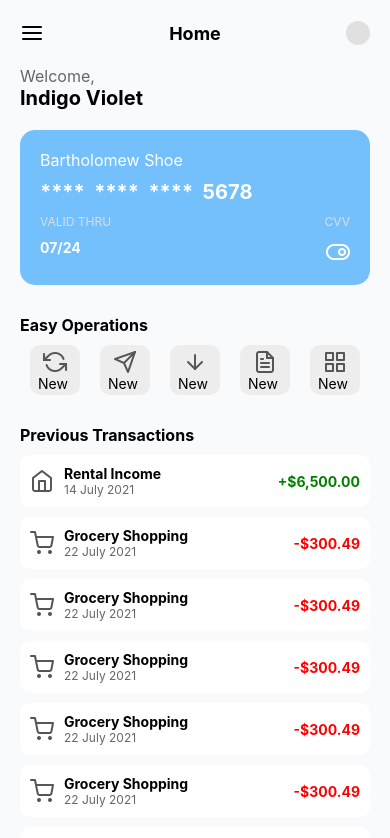
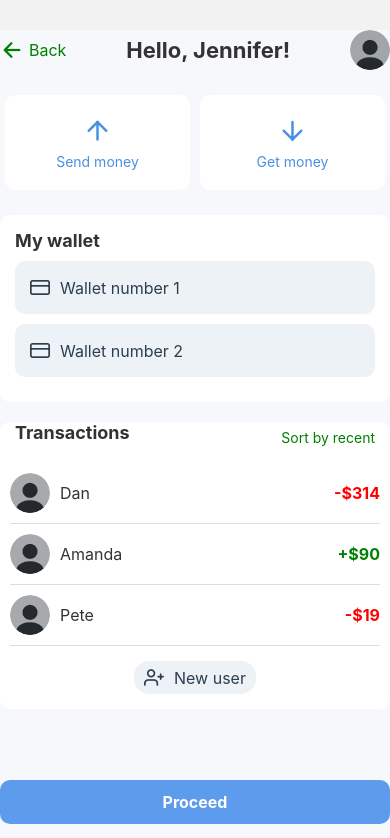
Before and after one commit to HoangAnhEm/AIChatBot_Frontend, a React Native app: screen / in a window 390 px wide. Shown: the top 838 px of the page. Built offline with nearby package versions, Linux system fonts and the light colour scheme.

Commit message:
feat: New Transfer (Ongoing)

```diff
--- a/src/navigation/RootNavigation.js
+++ b/src/navigation/RootNavigation.js
@@ -17,12 +17,12 @@ const RootNavigator = () => {
   return (
     <NavigationContainer>
       <Stack.Navigator screenOptions={{ headerShown: false }}>
+        <Stack.Screen name="NewTransferScreen" component={NewTransferScreen} />
+        <Stack.Screen name="DevScreen" component={DevScreen} />
         <Stack.Screen name="Home" component={HomeScreen} />
-        <Stack.Screen name="NewTransferScreen" component={NewTransferScreen} />
+        <Stack.Screen name="PaymentScreen" component={PaymentScreen} />
         <Stack.Screen name="TransferComplete" component={TransferComplete} />
         <Stack.Screen name="DevScreen2" component={DevScreen2} />
-        <Stack.Screen name="PaymentScreen" component={PaymentScreen} />
-        <Stack.Screen name="DevScreen" component={DevScreen} />
         <Stack.Screen name="Login" component={LoginScreen} />
       </Stack.Navigator>
     </NavigationContainer>
--- a/src/screens/NewTransfer.tsx
+++ b/src/screens/NewTransfer.tsx
@@ -1,5 +1,5 @@
 import React, { useState } from "react";
-import { View, Text, Image, FlatList, StyleSheet, TouchableOpacity } from "react-native";
+import { View, Text, Image, FlatList, StyleSheet, TouchableOpacity, SafeAreaView } from "react-native";
 import { StackNavigationProp } from '@react-navigation/stack';
 import { useNavigation } from '@react-navigation/native';
 import { Ionicons } from "@expo/vector-icons";
@@ -25,7 +25,7 @@ const NewTransferScreen = () => {
   const [transactionPartner, setTransactionPartner] = useState("");
 
   return (
-    <View style={styles.container}>
+    <SafeAreaView style={styles.safeArea}>
       {/* Header */}
       <View style={styles.header}>
         <TouchableOpacity style={styles.backButton} onPress={() => {navigation.goBack()}}>
@@ -39,11 +39,11 @@ const NewTransferScreen = () => {
 
       {/* Action Buttons */}
       <View style={styles.actions}>
-        <TouchableOpacity style={styles.actionButton} onPress={() => {setTransactionType("Send"); confirmTransaction()}}>
+        <TouchableOpacity style={[styles.actionButton, transactionType === "Send" && styles.selectedActionButton]} onPress={() => {setTransactionType("Send")}}>
           <Icon name="arrow-up" size={30} color="#4a90e2" />
           <Text style={styles.actionText}>Send money</Text>
         </TouchableOpacity>
-        <TouchableOpacity style={styles.actionButton} onPress={() => {setTransactionType("Get"); confirmTransaction()}}>
+        <TouchableOpacity style={[styles.actionButton, transactionType === "Get" && styles.selectedActionButton]} onPress={() => {setTransactionType("Get")}}>
           <Icon name="arrow-down" size={30} color="#4a90e2" />
           <Text style={styles.actionText}>Get money</Text>
         </TouchableOpacity>
@@ -52,11 +52,11 @@ const NewTransferScreen = () => {
       {/* My Cards */}
       <View style={styles.cardsContainer}>
         <Text style={styles.sectionTitle}>My wallet</Text>
-        <TouchableOpacity style={styles.card} onPress={() => {setWallet("Wallet number 1")}}>
+        <TouchableOpacity style={[styles.card, wallet === "Wallet number 1" && styles.selectedCard]} onPress={() => {setWallet("Wallet number 1")}}>
           <Icon name="credit-card" size={20} color="#2c3e50" />
           <Text style={styles.cardText}>Wallet number 1</Text>
         </TouchableOpacity>
-        <TouchableOpacity style={styles.card} onPress={() => {setWallet("Wallet number 2")}}>
+        <TouchableOpacity style={[styles.card, wallet === "Wallet number 2" && styles.selectedCard]} onPress={() => {setWallet("Wallet number 2")}}>
           <Icon name="credit-card" size={20} color="#2c3e50" />
           <Text style={styles.cardText}>Wallet number 2</Text>
         </TouchableOpacity>
@@ -72,21 +72,40 @@ const NewTransferScreen = () => {
         <FlatList
           data={transactions}
           keyExtractor={(item) => item.id}
-          renderItem={({ item }) => (
-            <TouchableOpacity style={styles.transactionItem} onPress={() => {setTransactionPartner(item.name)}}>
-              <Image source={item.avatar} style={styles.transactionAvatar} />
-              <Text style={styles.transactionName}>{item.name}</Text>
-              <Text style={[styles.transactionAmount, { color: item.color }]}>{item.amount}</Text>
-            </TouchableOpacity>
-          )}
+          renderItem={({ item }) => {
+            const isSelected = item.name === transactionPartner;
+
+            return (
+              <View style={[styles.transactionItemContainer, isSelected && {backgroundColor: 'rgba(128, 128, 128, 0.2)'}]} >
+                <TouchableOpacity style={styles.transactionItem }
+                                          onPress={() => {setTransactionPartner(item.name)}}>
+                  <Image source={item.avatar} style={styles.transactionAvatar} />
+                  <Text style={styles.transactionName}>{item.name}</Text>
+                  <Text style={[styles.transactionAmount, { color: item.color }]}>{item.amount}</Text>
+                </TouchableOpacity>
+              </View>
+            )}
+          }
         />
+
+        <TouchableOpacity style={styles.addButton}>
+            <Icon name="user-plus" size={20} color="#2c3e50" />
+            <Text style={styles.cardText}>New user</Text>
+        </TouchableOpacity>
+
       </View>
-    </View>
+
+      <View style={styles.gap}></View>
+
+      <TouchableOpacity style={styles.proceedButton} onPress={() => {confirmTransaction()}}>
+        <Text style={styles.proceedText}>Proceed</Text>
+      </TouchableOpacity>
+    </SafeAreaView>
   );
 };
 
 const styles = StyleSheet.create({
-  container: { flex: 1, backgroundColor: "#f7f8fc", padding: 20 , marginTop: 30},
+  safeArea: { flex: 1, backgroundColor: "#f7f8fc", padding: 20 , marginTop: 30},
   header: { flexDirection: "row", justifyContent: "space-between", alignItems: "center" },
   greeting: { fontSize: 22, fontWeight: "bold", color: "#333" },
   avatar: { width: 40, height: 40, borderRadius: 20 },
@@ -94,12 +113,18 @@ const styles = StyleSheet.create({
   actions: { flexDirection: "row", justifyContent: "space-between", marginVertical: 20 },
   actionButton: { backgroundColor: "white", flex: 1, padding: 20, margin: 5, borderRadius: 10, alignItems: "center" },
   actionText: { marginTop: 5, fontSize: 14, color: "#4a90e2" },
-
+  selectedActionButton: {
+      borderWidth: 2,
+      borderColor: "#4a90e2",
+  },
   cardsContainer: { backgroundColor: "white", padding: 15, borderRadius: 10, marginBottom: 20 },
   sectionTitle: { fontSize: 18, fontWeight: "bold", color: "#333", marginBottom: 10 },
   card: { flexDirection: "row", alignItems: "center", backgroundColor: "#edf2f7", padding: 15, borderRadius: 10, marginBottom: 10 },
   cardText: { marginLeft: 10, fontSize: 16, color: "#2c3e50" },
-
+  selectedCard: {
+      borderColor: "blue",
+      borderWidth: 2,
+  },
   backButton: {
     flexDirection: "row",
     alignItems: "center",
@@ -113,14 +138,31 @@ const styles = StyleSheet.create({
     marginLeft: 5,
   },
 
-  transactionsContainer: { backgroundColor: "white", padding: 15, borderRadius: 10 },
-  transactionsHeader: { flexDirection: "row", justifyContent: "space-between", alignItems: "center", marginBottom: 10 },
+  transactionsContainer: { backgroundColor: "white", borderRadius: 10 },
+  transactionsHeader: { flexDirection: "row", paddingHorizontal: 15, justifyContent: "space-between", alignItems: "center", marginBottom: 10 },
   sortText: { color: "green", fontSize: 14 },
 
+  transactionItemContainer: { paddingHorizontal: 10, },
   transactionItem: { flexDirection: "row", alignItems: "center", paddingVertical: 10, borderBottomWidth: 1, borderBottomColor: "#ddd" },
   transactionAvatar: { width: 40, height: 40, borderRadius: 20, marginRight: 10 },
   transactionName: { flex: 1, fontSize: 16, color: "#333" },
   transactionAmount: { fontSize: 16, fontWeight: "bold" },
+  addButton: { flexDirection: "row", alignItems: "center", alignSelf: "center", backgroundColor: "#edf2f7", paddingVertical: 5, paddingHorizontal: 10, borderRadius: 15, marginVertical: 15 },
+  gap: {flex: 1},
+  proceedButton: {
+    width: "100%",
+    backgroundColor: "#5D9CEC",
+    padding: 12,
+    borderRadius: 10,
+    alignItems: "center",
+    marginBottom: 20,
+  },
+
+  proceedText: {
+    color: "white",
+    fontSize: 16,
+    fontWeight: "bold",
+  },
 });
 
 export default NewTransferScreen;
--- a/src/screens/Payment.tsx
+++ b/src/screens/Payment.tsx
@@ -1,5 +1,7 @@
 import React, { useState } from "react";
 import { View, Text, TextInput, TouchableOpacity, StyleSheet, Image } from "react-native";
+import { StackNavigationProp } from '@react-navigation/stack';
+import { useNavigation } from '@react-navigation/native';
 import { Dropdown } from "react-native-element-dropdown";
 import { Ionicons } from "@expo/vector-icons";
 import Icon from "react-native-vector-icons/Feather";
@@ -12,6 +14,7 @@ const countries = [
 ];
 
 const PaymentScreen = () => {
+  const navigation = useNavigation<StackNavigationProp<RootStackParamList>>();
 
   const [transaction, settransaction] = useState("");
   const [selectedCountry, setSelectedCountry] = useState(null);
@@ -30,7 +33,7 @@ const PaymentScreen = () => {
 
   return (
     <View style={styles.container}>
-      <TouchableOpacity style={styles.backButton}>
+      <TouchableOpacity style={styles.backButton} onPress={() => {navigation.goBack()}}>
         <Ionicons name="arrow-back" size={24} color="green" />
         <Text style={styles.backText}>Back</Text>
       </TouchableOpacity>
@@ -68,7 +71,7 @@ const PaymentScreen = () => {
           onChangeText={setIban}
         />
 
-        <TouchableOpacity style={styles.proceedButton}>
+        <TouchableOpacity style={styles.proceedButton} onPress={() => {navigation.navigate("TransferComplete")}}>
           <Text style={styles.proceedText}>Proceed</Text>
         </TouchableOpacity>
       </View>
--- a/src/screens/dev.tsx
+++ b/src/screens/dev.tsx
@@ -1,37 +1,34 @@
-import React, { useState } from "react";
-import { View, TextInput, StyleSheet } from "react-native";
+import { SafeAreaView, View, Text, StyleSheet } from "react-native";
 
-const PhoneNumberInput = () => {
-  const [phoneNumber, setPhoneNumber] = useState("");
-
+export default function App() {
   return (
-    <View style={styles.container}>
-      <TextInput
-        style={styles.input}
-        placeholder="Nhập số điện thoại"
-        keyboardType="phone-pad"
-        value={phoneNumber}
-        onChangeText={setPhoneNumber}
-      />
-    </View>
+    <SafeAreaView style={styles.safeArea}>
+      <View style={styles.container}>
+        <Text>Hello, world!</Text>
+      </View>
+      <View style={styles.footer}>
+        <Text style={styles.footerText}>Footer with marginBottom</Text>
+      </View>
+    </SafeAreaView>
   );
-};
+}
 
 const styles = StyleSheet.create({
+  safeArea: {
+    flex: 1,
+    backgroundColor: "#f5f5f5",
+  },
   container: {
     flex: 1,
     justifyContent: "center",
     alignItems: "center",
   },
-  input: {
-    width: "80%",
-    height: 50,
-    borderWidth: 1,
-    borderColor: "#ccc",
-    borderRadius: 10,
-    paddingHorizontal: 15,
-    fontSize: 18,
+  footer: {
+    padding: 10,
+    backgroundColor: "#ccc",
+    marginBottom: 20, // Margin bottom
+  },
+  footerText: {
+    fontSize: 16,
   },
 });
-
-export default PhoneNumberInput;
```
